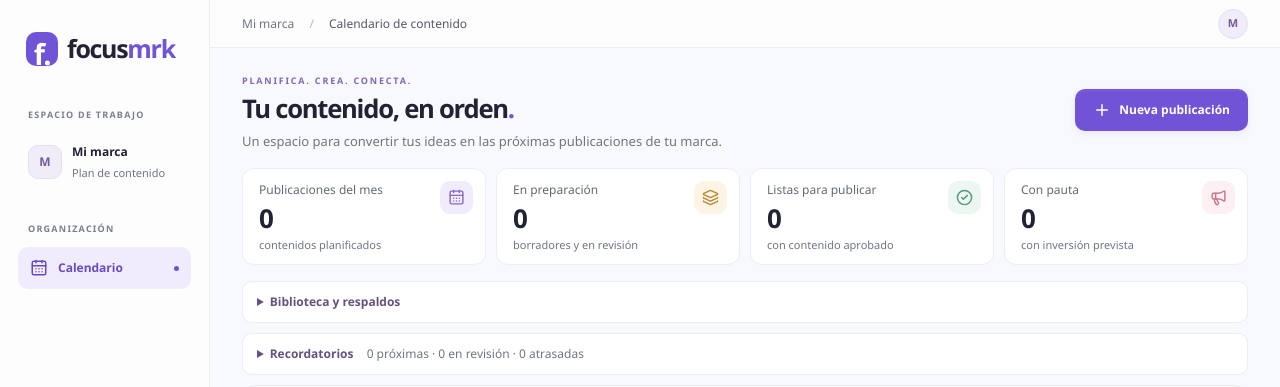
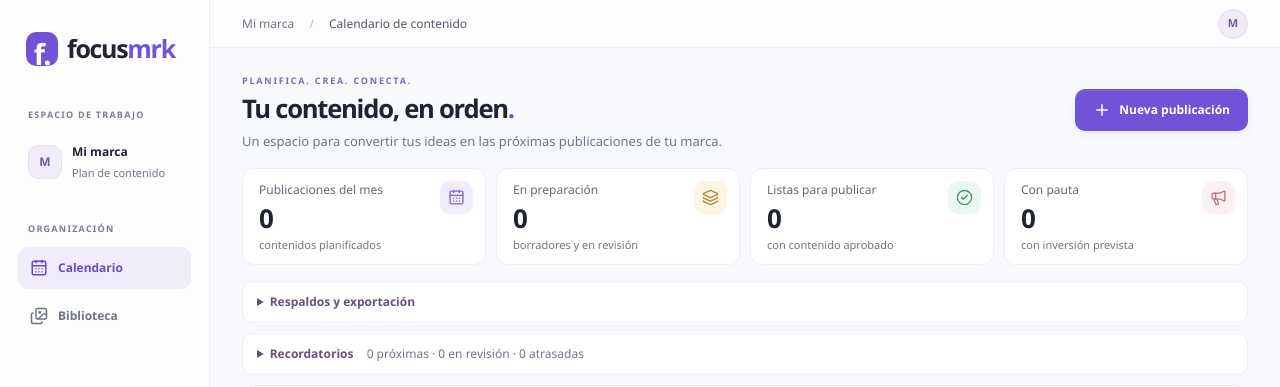
Before and after one commit to JossJosh23/focusmrk, a Next.js app: page / in a window 1280 px wide. Shown: the top 387 px of the page. Built offline with nearby package versions, Linux system fonts and the light colour scheme.

Commit message:
feat: enhance media library and navigation in marketing calendar

```diff
--- a/app/globals.css
+++ b/app/globals.css
@@ -163,3 +163,18 @@ fieldset.editor-fields { border: 0; margin: 0; min-width: 0; }
 .reminder-panel .template-actions { margin-top: 12px; }.reminder-panel label { display: flex; align-items: center; gap: 10px; font-size: 12px; }.reminder-panel select { width: auto; }
 .reminder-panel h3 { font-size: 12px; margin: 16px 0 8px; }.reminder-panel ul { list-style: none; padding: 0; margin: 0; }.reminder-panel li button { text-align: left; background: #faf9fd; color: #565064; border: 0; border-radius: 7px; padding: 9px 12px; width: 100%; margin: 3px 0; font-size: 12px; overflow-wrap: anywhere; }
 @media (max-width: 640px) { .media-controls { grid-template-columns: 1fr; }.reminder-panel summary span { display: block; margin: 6px 0 0; }.media-grid { grid-template-columns: repeat(2, minmax(0, 1fr)); }.media-item { padding: 8px; }.media-item .secondary-button, .media-item .danger-button { padding: 8px; font-size: 11px; }.personal-actions { align-items: stretch; flex-direction: column; } }
+.module-nav { display: grid; gap: 6px; }
+.module-nav button { width: 100%; text-align: left; border: 0; }
+.nav-item { display: flex; align-items: center; gap: 10px; padding: 12px; border-radius: 10px; background: transparent; color: var(--muted); font-size: 12px; font-weight: 600; }
+.nav-item:hover { background: #f4f1fa; color: var(--accent); }
+.mobile-module-nav { display: none; }
+.media-library-module { background: white; border: 1px solid var(--border); border-radius: 14px; padding: 22px; margin-top: 0; }
+.library-summary { display: flex; flex-wrap: wrap; gap: 24px; padding-bottom: 18px; margin-bottom: 18px; border-bottom: 1px solid var(--border); color: var(--muted); font-size: 12px; }
+.library-summary strong { font-size: 22px; color: var(--foreground); font-weight: 600; margin-right: 5px; }
+.library-search { display: grid; grid-template-columns: minmax(0, 2fr) minmax(0, 1fr); gap: 12px; margin: 12px 0; }
+.library-search label { display: grid; gap: 6px; min-width: 0; font-size: 12px; }
+.library-search input, .library-search select { width: 100%; min-width: 0; min-height: 38px; border: 1px solid var(--border); border-radius: 8px; padding: 8px 10px; background: white; color: var(--foreground); }
+.media-library-module .media-grid { max-height: none; grid-template-columns: repeat(auto-fill, minmax(230px, 1fr)); padding-top: 18px; }
+.media-library-module .media-item img, .media-library-module .media-item video { height: 190px; }
+@media (max-width: 1024px) { .mobile-module-nav { display: flex; gap: 8px; padding: 12px 22px 0; }.mobile-module-nav button { display: flex; align-items: center; gap: 8px; padding: 10px 14px; border: 1px solid var(--border); border-radius: 9px; background: white; color: var(--muted); }.mobile-module-nav button[aria-pressed=true] { background: #f0ecfc; border-color: #ded4f3; color: var(--accent); } }
+@media (max-width: 640px) { .mobile-module-nav { padding-inline: 14px; }.mobile-module-nav button { flex: 1; justify-content: center; }.media-library-module { padding: 14px; }.library-summary { gap: 12px; }.library-summary strong { font-size: 18px; }.library-search { grid-template-columns: 1fr; }.media-library-module .media-grid { grid-template-columns: 1fr; } }
--- a/components/calendar/marketing-calendar.tsx
+++ b/components/calendar/marketing-calendar.tsx
@@ -2,8 +2,9 @@
 
 import Link from "next/link";
 import { useEffect, useRef, useState } from "react";
-import { CalendarDays, ChevronLeft, ChevronRight, Plus, Search, Megaphone, Layers, CheckCircle2, ArrowUpRight, List, X } from "lucide-react";
+import { CalendarDays, ChevronLeft, ChevronRight, Plus, Search, Megaphone, Layers, CheckCircle2, ArrowUpRight, List, X, Images } from "lucide-react";
 import { comparePublications, dateKey, emptyPublication, isPublication, NETWORKS, STATUSES, validDate, parseDate, readPublications, type Publication } from "@/lib/calendar";
+import { MediaLibrary } from "./media-library";
 import { PersonalTools } from "./personal-tools";
 import { ReminderPanel } from "./reminder-panel";
 import { CalendarViews } from "./calendar-views";
@@ -16,6 +17,7 @@ const monthLabel = new Intl.DateTimeFormat("es", { month: "long", year: "numeric
 
 
 export function MarketingCalendar() {
+  const [module, setModule] = useState<"calendar" | "library">("calendar");
   const [today, setToday] = useState("");
   const [month, setMonth] = useState<Date | null>(null);
   const [posts, setPosts] = useState<Publication[]>([]);
@@ -117,9 +119,10 @@ export function MarketingCalendar() {
   const visible = monthly.filter((post) => (status === "Todos" || post.status === status) && (network === "Todas" || post.networks.some((item) => item === network)) && `${post.title} ${post.copy} ${post.footer}`.toLocaleLowerCase("es").includes(query.toLocaleLowerCase("es"))).sort(comparePublications);
 
   return <div className="workspace">
-    <aside className="sidebar"><Link className="brand" href="/" aria-label="FocusMRK inicio"><span className="brand-symbol">f.</span>focus<span>mrk</span></Link><span className="workspace-label">ESPACIO DE TRABAJO</span><div className="brand-workspace"><span className="brand-avatar">M</span><div>Mi marca<small>Plan de contenido</small></div></div><span className="workspace-label">ORGANIZACIÓN</span><div className="nav-active"><CalendarDays size={18} />Calendario<span className="nav-dot" /></div><div className="sidebar-note"><span className="note-icon"><Layers size={20} /></span><h3>Buenas ideas.<br />Contenido con intención.</h3><p>Dale a cada publicación un lugar en tu calendario.</p></div><div className="sidebar-bottom"><span className="local-dot" />Panel personal<small>Guardado en este navegador</small></div></aside>
-    <main className="main-content"><header className="topbar"><span>Mi marca <span className="breadcrumb">/</span> <strong>Calendario de contenido</strong></span><span className="profile-avatar">M</span></header>
-      <div className="page-content"><div className="page-heading"><div><span className="eyebrow">PLANIFICA. CREA. CONECTA.</span><h1>Tu contenido, en orden<span>.</span></h1><p>Un espacio para convertir tus ideas en las próximas publicaciones de tu marca.</p></div><button className="primary-button" disabled={!writable} onClick={() => setEditing(emptyPublication(today))}><Plus size={18} />Nueva publicación</button></div>
+    <aside className="sidebar"><Link className="brand" href="/" aria-label="FocusMRK inicio"><span className="brand-symbol">f.</span>focus<span>mrk</span></Link><span className="workspace-label">ESPACIO DE TRABAJO</span><div className="brand-workspace"><span className="brand-avatar">M</span><div>Mi marca<small>Plan de contenido</small></div></div><span className="workspace-label">ORGANIZACIÓN</span><nav className="module-nav" aria-label="Módulos"><button className={module === "calendar" ? "nav-active" : "nav-item"} aria-current={module === "calendar" ? "page" : undefined} onClick={() => setModule("calendar")}><CalendarDays size={18} />Calendario</button><button className={module === "library" ? "nav-active" : "nav-item"} aria-current={module === "library" ? "page" : undefined} onClick={() => setModule("library")}><Images size={18} />Biblioteca</button></nav><div className="sidebar-note"><span className="note-icon"><Layers size={20} /></span><h3>Buenas ideas.<br />Contenido con intención.</h3><p>Dale a cada publicación un lugar en tu calendario.</p></div><div className="sidebar-bottom"><span className="local-dot" />Panel personal<small>Guardado en este navegador</small></div></aside>
+    <main className="main-content"><header className="topbar"><span>Mi marca <span className="breadcrumb">/</span> <strong>{module === "calendar" ? "Calendario de contenido" : "Biblioteca multimedia"}</strong></span><span className="profile-avatar">M</span></header>
+      <nav className="mobile-module-nav" aria-label="Módulos móviles"><button aria-pressed={module === "calendar"} onClick={() => setModule("calendar")}><CalendarDays size={16} />Calendario</button><button aria-pressed={module === "library"} onClick={() => setModule("library")}><Images size={16} />Biblioteca</button></nav>
+      <div className="page-content" hidden={module !== "calendar"}><div className="page-heading"><div><span className="eyebrow">PLANIFICA. CREA. CONECTA.</span><h1>Tu contenido, en orden<span>.</span></h1><p>Un espacio para convertir tus ideas en las próximas publicaciones de tu marca.</p></div><button className="primary-button" disabled={!writable} onClick={() => setEditing(emptyPublication(today))}><Plus size={18} />Nueva publicación</button></div>
       <div className="stats-grid"><div className="stat"><span className="stat-icon purple"><CalendarDays size={20} /></span><div><span>Publicaciones del mes</span><strong>{monthly.length}<small>contenidos planificados</small></strong></div></div><div className="stat"><span className="stat-icon amber"><Layers size={20} /></span><div><span>En preparación</span><strong>{monthly.filter((post) => (post.status === "Borrador" || post.status === "En revisión")).length}<small>borradores y en revisión</small></strong></div></div><div className="stat"><span className="stat-icon green"><CheckCircle2 size={20} /></span><div><span>Listas para publicar</span><strong>{monthly.filter((post) => post.status === "Aprobado").length}<small>con contenido aprobado</small></strong></div></div><div className="stat"><span className="stat-icon rose"><Megaphone size={20} /></span><div><span>Con pauta</span><strong>{monthly.filter((post) => post.paid).length}<small>con inversión prevista</small></strong></div></div></div>
       <PersonalTools posts={posts} templates={templates} visible={visible} period={prefix} disabled={!ready || !templatesReady || !!editing} onImport={importData} />
       <ReminderPanel posts={posts} onOpen={setEditing} />
@@ -133,6 +136,7 @@ export function MarketingCalendar() {
       <div className="calendar-tip"><span><ArrowUpRight size={17} /><strong>Tu próxima idea empieza en un día.</strong> Arrastra un post a otro día. En móvil o con teclado, abre el post y cambia su fecha.</span><small>Hora local del dispositivo · Publicación manual</small></div>
 
       </div>
+      {module === "library" && <div className="page-content"><div className="page-heading"><div><span className="eyebrow">TUS RECURSOS, EN UN SOLO LUGAR</span><h1>Biblioteca multimedia<span>.</span></h1><p>Organiza tus imágenes y videos por marca y conviértelos en publicaciones.</p></div><button className="secondary-button" onClick={() => setModule("calendar")}><CalendarDays size={16} />Volver al calendario</button></div><MediaLibrary standalone usedIds={posts.map((post) => post.mediaId)} onSelect={ready ? (asset) => setEditing({ ...emptyPublication(today), brand: asset.brand, mediaId: asset.id }) : undefined} /></div>}
     </main>
     <div className="toast-region" role="status" aria-live="polite" aria-atomic="true">{notice && <div className="toast"><CheckCircle2 size={19} /><span>{notice.text}</span><button className="icon-button" aria-label="Cerrar notificación" onClick={() => setNotice(null)}><X size={15} /></button></div>}</div>
     {editing && <PostEditor usedMediaIds={posts.map((post) => post.mediaId)} persistenceError={error} readOnly={false} templates={templates} onTemplatesChange={saveTemplates} initial={editing} posts={posts.filter((post) => post.date === editing.date).sort((a, b) => a.time.localeCompare(b.time))} onClose={() => setEditing(null)} onSave={save} onDelete={async (id) => { if (!await persist(posts.filter((post) => post.id !== id))) return false; setNotice({ text: "Publicación eliminada" }); return true; }} />}
--- a/components/calendar/media-library.tsx
+++ b/components/calendar/media-library.tsx
@@ -18,14 +18,16 @@ export function AssetPreview({ asset }: { asset: MediaAsset }) {
   return asset.type.startsWith("video/") ? <video controls preload="metadata" src={url} aria-label={asset.name} onError={() => setFailed(true)} /> : <Image unoptimized src={url} width={360} height={260} alt={asset.name} onError={() => setFailed(true)} />;
 }
 
-export function MediaLibrary({ usedIds, selectedId = "", initialBrand = "Mi marca", onSelect, revision = 0 }: {
-  usedIds: string[]; selectedId?: string; initialBrand?: string; onSelect?: (asset: MediaAsset) => void; revision?: number;
+export function MediaLibrary({ usedIds, selectedId = "", initialBrand = "Mi marca", onSelect, revision = 0, standalone = false }: {
+  usedIds: string[]; selectedId?: string; initialBrand?: string; onSelect?: (asset: MediaAsset) => void; revision?: number; standalone?: boolean;
 }) {
   const [assets, setAssets] = useState<MediaAsset[]>([]);
   const [brand, setBrand] = useState(initialBrand);
   const [filter, setFilter] = useState("");
   const [message, setMessage] = useState("");
   const [busy, setBusy] = useState(false);
+  const [query, setQuery] = useState("");
+  const [kind, setKind] = useState("");
   useEffect(() => {
     let active = true;
     const refresh = () => { void allMedia().then((items) => { if (active) setAssets(items); }).catch((e: Error) => { if (active) setMessage(e.message); }); };
@@ -33,7 +35,9 @@ export function MediaLibrary({ usedIds, selectedId = "", initialBrand = "Mi marc
     return () => { active = false; window.removeEventListener("focusmrk-media-change", refresh); window.removeEventListener("focus", refresh); };
   }, [revision]);
   const brands = Array.from(new Set(assets.map((a) => a.brand))).sort();
-  return <section className="media-library" aria-label="Biblioteca de imágenes y videos">
+  const visible = assets.filter((a) => (!filter || a.brand === filter) && (!kind || a.type.startsWith(kind)) && `${a.name} ${a.brand}`.toLocaleLowerCase("es").includes(query.toLocaleLowerCase("es"))).sort((a, b) => b.createdAt.localeCompare(a.createdAt));
+  return <section className={`media-library ${standalone ? "media-library-module" : ""}`} aria-label="Biblioteca de imágenes y videos">
+    {standalone && <div className="library-summary"><span><strong>{assets.length}</strong> archivos</span><span><strong>{brands.length}</strong> marcas</span><span><strong>{(assets.reduce((total, a) => total + a.size, 0) / 1024 / 1024).toFixed(1)}</strong> MB guardados</span></div>}
     <div className="media-controls"><label>Marca para los archivos<input maxLength={80} value={brand} onChange={(e) => setBrand(e.target.value)} placeholder="Nombre de la marca" /></label>
       <label>Subir imágenes o videos<input disabled={busy} type="file" multiple accept={MEDIA_TYPES.join(",")} onChange={async (e) => {
         const files = Array.from(e.target.files || []); e.target.value = "";
@@ -44,11 +48,12 @@ export function MediaLibrary({ usedIds, selectedId = "", initialBrand = "Mi marc
         finally { setBusy(false); }
       }} /></label>
       <label>Filtrar biblioteca por marca<select value={filter} onChange={(e) => setFilter(e.target.value)}><option value="">Todas las marcas</option>{brands.map((b) => <option key={b}>{b}</option>)}</select></label></div>
+    <div className="library-search"><label>Buscar archivo<input type="search" value={query} onChange={(e) => setQuery(e.target.value)} placeholder="Nombre del archivo o marca" /></label><label>Tipo de archivo<select value={kind} onChange={(e) => setKind(e.target.value)}><option value="">Imágenes y videos</option><option value="image/">Imágenes</option><option value="video/">Videos</option></select></label></div>
     <small>Archivos guardados en este navegador. Hasta 100 MB por archivo. Inclúyelos en tus respaldos para conservarlos.</small>
     {message && <p role="status">{message}</p>}
-    <div className="media-grid">{assets.filter((a) => !filter || a.brand === filter).map((asset) => <article className={`media-item ${selectedId === asset.id ? "selected" : ""}`} key={asset.id}>
+    <div className="media-grid">{visible.map((asset) => <article className={`media-item ${selectedId === asset.id ? "selected" : ""}`} key={asset.id}>
       <AssetPreview asset={asset} /><strong>{asset.name}</strong><small>{asset.brand} · {(asset.size / 1024 / 1024).toFixed(1)} MB</small>
-      <div className="template-actions">{onSelect && <button type="button" className="secondary-button" onClick={() => onSelect(asset)}>{selectedId === asset.id ? "Seleccionado" : "Usar en el post"}</button>}
+      <div className="template-actions">{onSelect && <button type="button" className="secondary-button" onClick={() => onSelect(asset)}>{selectedId === asset.id ? "Seleccionado" : standalone ? "Crear publicación" : "Usar en el post"}</button>}
         <button type="button" className="secondary-button" onClick={() => downloadFile(asset.blob, asset.name)}>Descargar</button>
         <button type="button" className="danger-button" disabled={busy || usedIds.includes(asset.id) || selectedId === asset.id} title={usedIds.includes(asset.id) ? "Este archivo está asociado a una publicación" : "Eliminar archivo"} onClick={async () => {
           if (!window.confirm(`¿Eliminar ${asset.name} de la biblioteca?`)) return;
@@ -56,6 +61,7 @@ export function MediaLibrary({ usedIds, selectedId = "", initialBrand = "Mi marc
         }}>Eliminar</button></div>
     </article>)}</div>
     {!assets.length && <p>Sube tu primera imagen o video para comenzar.</p>}
+    {assets.length > 0 && !visible.length && <p role="status">No hay archivos que coincidan con los filtros.</p>}
   </section>;
 }
 
--- a/components/calendar/personal-tools.tsx
+++ b/components/calendar/personal-tools.tsx
@@ -6,7 +6,6 @@ import type { ContentTemplate } from "@/lib/templates";
 import { allMedia, putMedia } from "@/lib/media";
 import { createBackup, downloadFile, mergeBackup, parseBackup, type Backup } from "@/lib/backup";
 import { exportCalendarPdf } from "@/lib/calendar-pdf";
-import { MediaLibrary } from "./media-library";
 
 export function PersonalTools({ posts, templates, visible, period, disabled, onImport }: {
   posts: Publication[]; templates: ContentTemplate[]; visible: Publication[]; period: string; disabled: boolean;
@@ -15,12 +14,11 @@ export function PersonalTools({ posts, templates, visible, period, disabled, onI
   const [busy, setBusy] = useState(false);
   const [message, setMessage] = useState("");
   const [pending, setPending] = useState<Backup | null>(null);
-  const [revision, setRevision] = useState(0);
   async function run(work: () => Promise<void>) {
     if (busy || disabled) return; setBusy(true); setMessage("");
     try { await work(); } catch (e) { setMessage(e instanceof Error ? e.message : "No se pudo completar la operación."); } finally { setBusy(false); }
   }
-  return <details className="personal-tools"><summary>Biblioteca y respaldos</summary>
+  return <details className="personal-tools"><summary>Respaldos y exportación</summary>
     <fieldset disabled={busy || disabled} className="personal-actions"><button type="button" className="secondary-button" onClick={() => void run(async () => {
       const backup = await createBackup(posts, templates, await allMedia());
       downloadFile(new Blob([JSON.stringify(backup)], { type: "application/json" }), `focusmrk-respaldo-${new Date().toISOString().slice(0, 10)}.json`); setMessage("Respaldo generado con publicaciones, plantillas y archivos.");
@@ -34,11 +32,9 @@ export function PersonalTools({ posts, templates, visible, period, disabled, onI
     {pending && <div className="import-preview"><p>Se añadirán {pending.posts.length} publicaciones, {pending.templates.length} plantillas y {pending.assets.length} archivos como copias nuevas. No se reemplaza nada; importar el mismo respaldo otra vez genera duplicados.</p><button disabled={busy || disabled} className="primary-button" type="button" onClick={() => void run(async () => {
       const merged = mergeBackup(pending, posts, templates);
       await putMedia(merged.assets);
-      setRevision((n) => n + 1);
       if (!await onImport(merged.posts, merged.templates, posts, templates)) throw new Error("No se pudieron importar las publicaciones. Los archivos copiados permanecen en la biblioteca; tus publicaciones anteriores se conservan.");
       setPending(null); setMessage("Respaldo importado. Tus datos anteriores se conservaron.");
     })}>Confirmar importación</button><button disabled={busy} className="secondary-button" type="button" onClick={() => setPending(null)}>Cancelar</button></div>}
     {busy && <p role="status">Procesando archivos…</p>}{message && <p role="status">{message}</p>}
-    <MediaLibrary usedIds={posts.map((p) => p.mediaId)} revision={revision} />
   </details>;
 }
```
Also changed, not shown: 1 other file (tests, documents, lock files or other folders).
